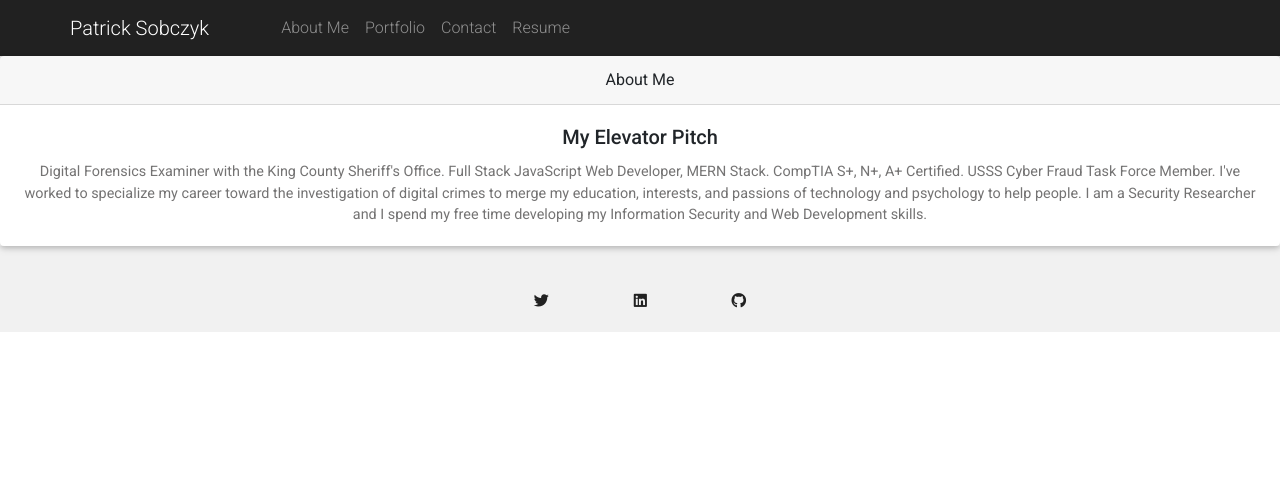
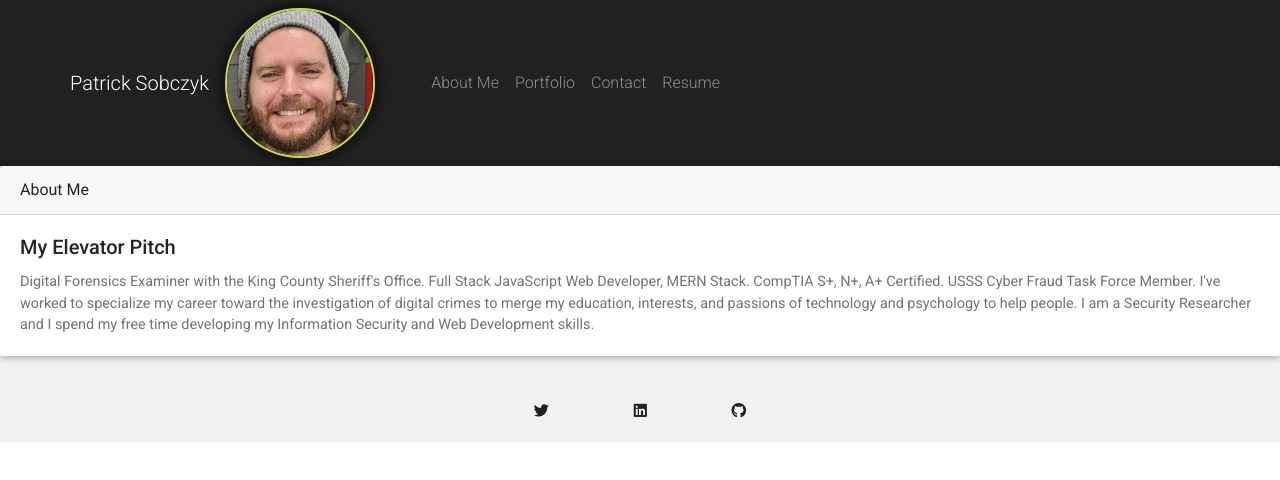
Before and after one commit to sobe1290/sobczyk-portfolio, a React (Create React App) app: page / in a window 1280 px wide. Shown: the top 480 px of the page. Built offline with nearby package versions, Linux system fonts and the light colour scheme.

Commit message:
adding profile pic

```diff
--- a/src/App.css
+++ b/src/App.css
@@ -1,38 +1,8 @@
-.App {
-  text-align: center;
+
+.profilePic {
+  height: 150px;
+  width: 150px;
+  border-radius: 50%;
+  border: 2px solid #cddc39;
+  filter: drop-shadow(0 0 8px #000000)
 }
-
-.App-logo {
-  height: 40vmin;
-  pointer-events: none;
-}
-
-@media (prefers-reduced-motion: no-preference) {
-  .App-logo {
-    animation: App-logo-spin infinite 20s linear;
-  }
-}
-
-.App-header {
-  background-color: #282c34;
-  min-height: 100vh;
-  display: flex;
-  flex-direction: column;
-  align-items: center;
-  justify-content: center;
-  font-size: calc(10px + 2vmin);
-  color: white;
-}
-
-.App-link {
-  color: #61dafb;
-}
-
-@keyframes App-logo-spin {
-  from {
-    transform: rotate(0deg);
-  }
-  to {
-    transform: rotate(360deg);
-  }
-}
--- a/src/components/NavBar.js
+++ b/src/components/NavBar.js
@@ -1,6 +1,7 @@
 import Container from 'react-bootstrap/Container';
 import Nav from 'react-bootstrap/Nav';
 import Navbar from 'react-bootstrap/Navbar';
+import ProfilePic from '../profilepic.jpg';
 
 function NavBar() {
   return (
@@ -8,6 +9,7 @@ function NavBar() {
       <Navbar bg="dark" variant="dark">
         <Container>
           <Navbar.Brand href="#home">Patrick Sobczyk</Navbar.Brand>
+          <img src={ProfilePic} className="profilePic" alt="ProfilePic"></img>
           <Nav className="me-auto px-5">
             <Nav.Link href="#aboutme">About Me</Nav.Link>
             <Nav.Link href="#portfolio">Portfolio</Nav.Link>
```
Also changed, not shown: src/components/ProjectCard.js (+9 -0 lines), src/profilepic.jpg (added).
